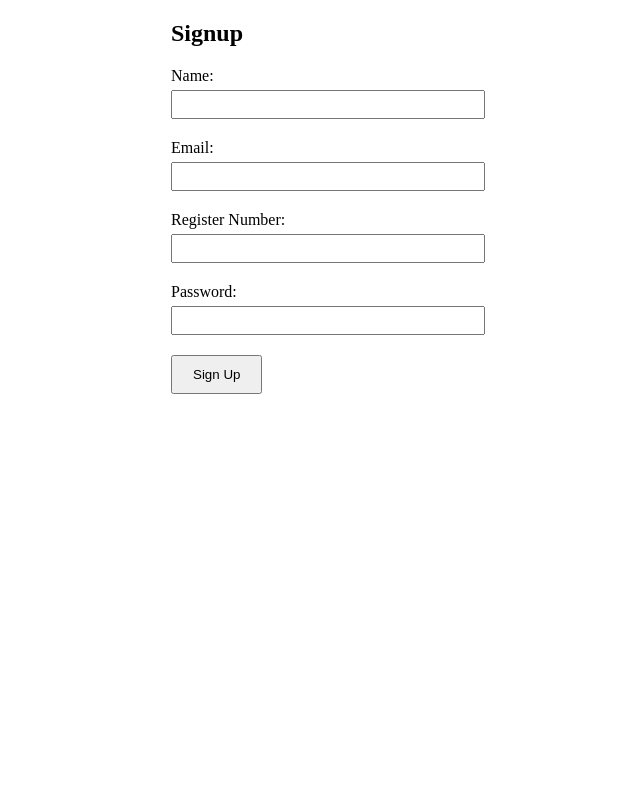
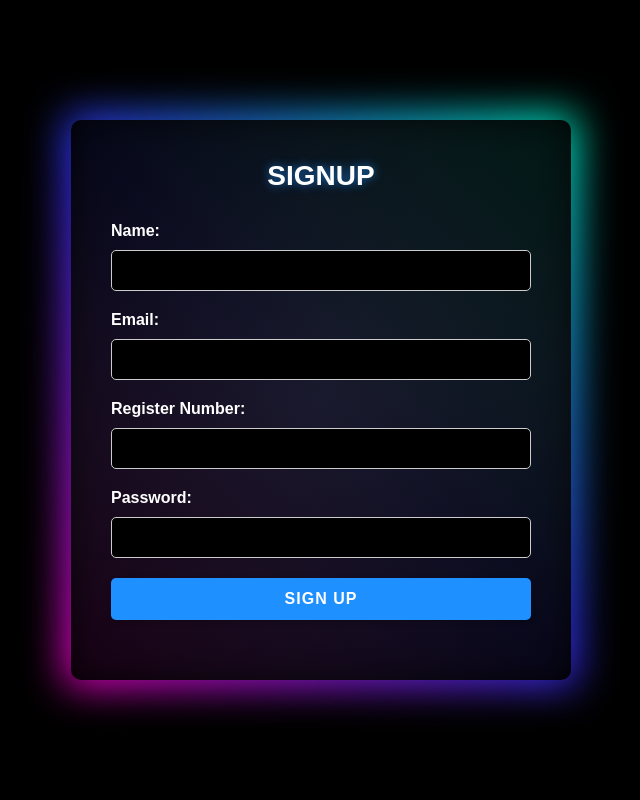
Before and after one commit to muhd-kifayath/Certificate-Generator, a Flask app: page /signup/ in a window 1280 px wide. Shown: the whole page, without its empty margins (319-959 px from the left). Run offline with Flask 3, Linux system fonts and the light colour scheme.

Commit message:
made changes to signup and login

```diff
--- a/Templates/index.html
+++ b/Templates/index.html
@@ -47,9 +47,8 @@
       <img src="https://raw.githubusercontent.com/micvitc/micvitc.github.io/aa58aedb686eaba726e48f4e3ccf8fe436b3fec8/assets/img/MIC%20Logo.svg" class="max-w-sm rounded-lg shadow-2xl" />
       <div>
         <h1 class="text-5xl font-bold">MIC Certificate Generator</h1>
-        <p class="py-6">Introducing our certificate generator app: effortlessly create stylish certificates with precision and ease. Honor achievements, organize events, and recognize accomplishments with flawless details and impeccable formatting. Embrace efficiency and creativity today!</p>
+        <p class="py-6">Experience the power of our cutting-edge certificate generator app, enabling you to effortlessly craft stunning certificates with unrivaled precision and seamless ease. Elevate the recognition of achievements, streamline event organization, and honor accomplishments with meticulous attention to detail and impeccable formatting. Embrace a new era of efficiency and unleash your creativity to captivate and inspire today!</p>
         <a href="/signup" class="btn btn-primary">Get Started</a>
-
       </div>
     </div>
   </div>
--- a/Templates/signup.html
+++ b/Templates/signup.html
@@ -1,31 +1,118 @@
 <!DOCTYPE html>
 <html>
 <head>
-  <title>Signup</title>
+  <title>SIGNUP</title>
   <style>
+    * {
+      margin: 0;
+      padding: 0;
+      box-sizing: border-box;
+    }
+    body {
+      display: flex;
+      justify-content: center;
+      align-items: center;
+      min-height: 100vh;
+      font-family: Arial, sans-serif;
+      background-color: #000;
+    }
     .container {
-      width: 300px;
+      width: 500px;
       margin: 0 auto;
+      padding: 40px;
+      background: radial-gradient(circle, rgba(23, 23, 23, 0.9) 0%, rgba(0, 0, 0, 0.9) 100%);
+      border-radius: 10px;
+      box-shadow: 0 0 20px rgba(0, 0, 0, 0.1);
+      text-align: center;
+      position: relative;
+    }
+    .container:before {
+      content: "";
+      position: absolute;
+      top: -5px;
+      left: -5px;
+      right: -5px;
+      bottom: -5px;
+      background: linear-gradient(45deg, #ff00cc, #3333ff, #00ffcc);
+      z-index: -1;
+      filter: blur(20px);
+    }
+    h2 {
+      text-align: center;
+      font-size: 28px;
+      color: #fff;
+      margin-bottom: 30px;
+      text-shadow: 0 0 10px rgba(30, 144, 255, 0.7);
     }
     .form-group {
       margin-bottom: 20px;
     }
     .form-group label {
       display: block;
-      margin-bottom: 5px;
+      margin-bottom: 10px;
+      font-weight: bold;
+      color: #fff;
+      text-align: left;
     }
     .form-group input {
       width: 100%;
-      padding: 5px;
+      padding: 12px;
+      border: 1px solid #ccc;
+      border-radius: 5px;
+      transition: border-color 0.3s ease;
+      background-color: #000;
+      color: #fff;
+    }
+
+    .form-group input:hover {
+  box-shadow: 0 4px 10px rgba(0, 0, 0, 0.2);
+  animation: glowing-border 1.5s infinite;
+}
+
+    .form-group input:focus {
+      outline: none;
+      border-color: #1effe9;
+      border-width: 5px;
     }
     .form-group button {
-      padding: 10px 20px;
-    }
+  width: 100%;
+  padding: 12px;
+  background-color: #1e90ff;
+  color: #fff;
+  border: none;
+  border-radius: 5px;
+  cursor: pointer;
+  transition: background-color 0.3s ease;
+  box-shadow: 0 2px 5px rgba(0, 0, 0, 0.2);
+  font-weight: bold;
+  text-transform: uppercase;
+  letter-spacing: 1px;
+  font-size: 16px;
+}
+
+.form-group button:hover {
+  background-color: #007fff;
+  transform: translateY(5px);
+  box-shadow: 0 4px 10px rgba(0, 0, 0, 0.2);
+  animation: glowing-border 1.5s infinite;
+}
+
+@keyframes glowing-border {
+  0% {
+    box-shadow: 0 0 5px rgba(30, 144, 255, 0.3);
+  }
+  50% {
+    box-shadow: 0 0 20px rgba(30, 144, 255, 0.6);
+  }
+  100% {
+    box-shadow: 0 0 5px rgba(30, 144, 255, 0.3);
+  }
+}
   </style>
 </head>
 <body>
   <div class="container">
-    <h2>Signup</h2>
+    <h2>SIGNUP</h2>
     <form action="/signup" method="POST">
       <div class="form-group">
         <label for="name">Name:</label>
@@ -46,6 +133,7 @@
       <div class="form-group">
         <button type="submit">Sign Up</button>
       </div>
+    </form>
   </div>
 </body>
 </html>
```
Also changed, not shown: Templates/login.html (+95 -7 lines).
